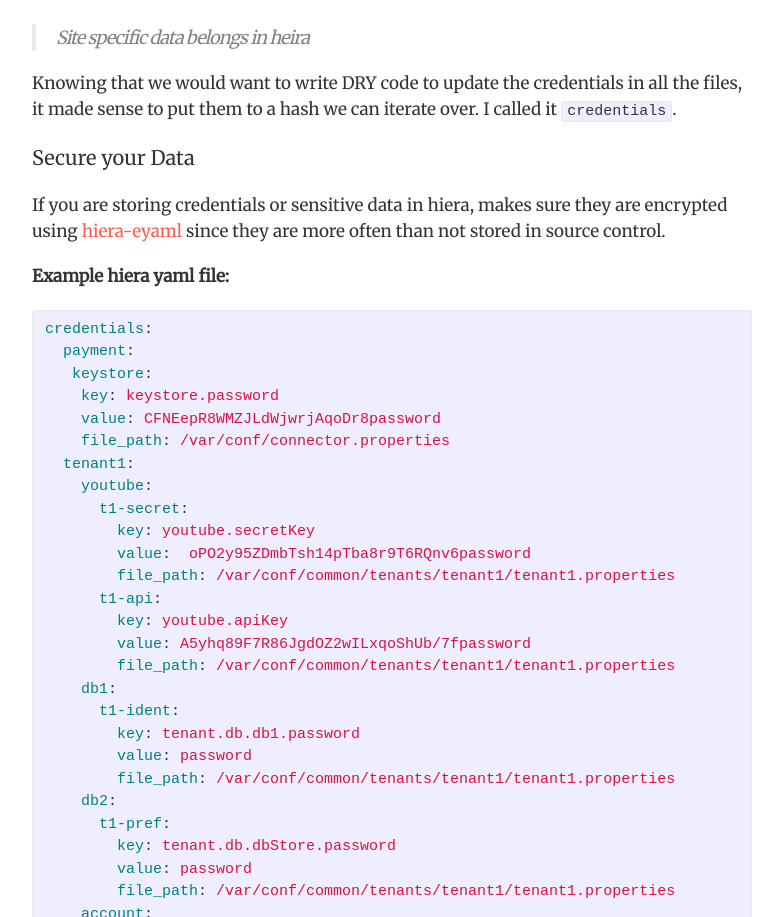
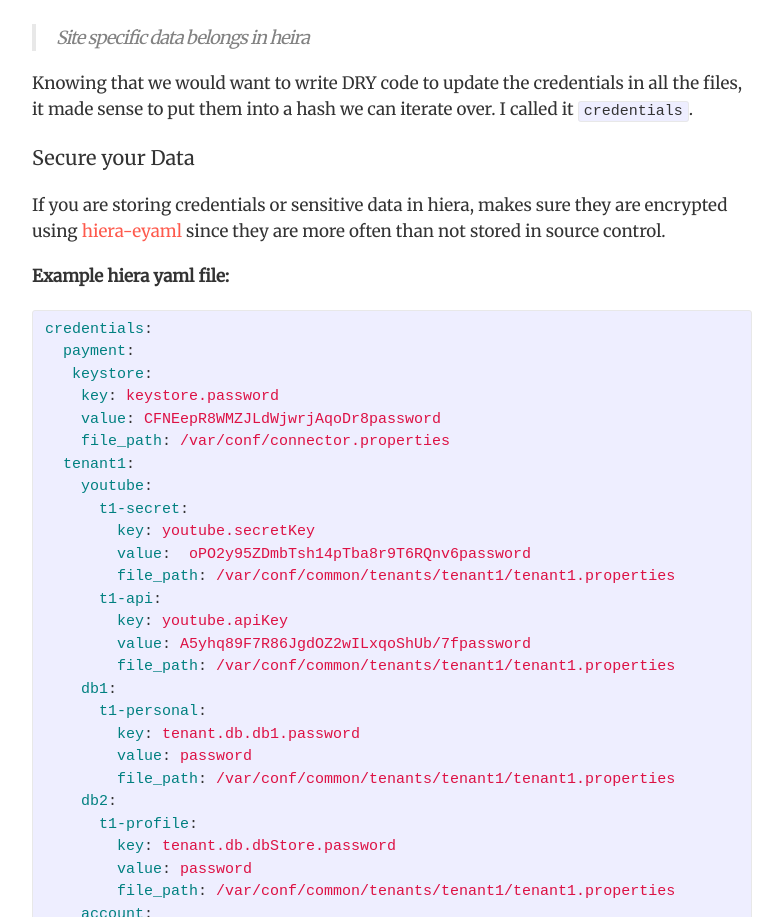
Before and after one commit to haani-niyaz/devops-journal, a Jekyll site: the page built from _posts/2016-08-04-modify-files-with-puppet-using-file_line.markdown, in a window 1280 px wide and 1400 px high, scrolled down 586 px. Shown: the part 188-1105 px from the top of the window, without its empty margins (248-1031 px from the left). Built offline with Jekyll 4.4.1, drawn with Linux system fonts in a browser that asks for light colours; nearby versions of some CDN libraries; some of the changed lines change nothing that is shown; some of the changed text lies outside the part shown.

Commit message:
Fix typo

```diff
--- a/_posts/2016-08-04-modify-files-with-puppet-using-file_line.markdown
+++ b/_posts/2016-08-04-modify-files-with-puppet-using-file_line.markdown
@@ -24,7 +24,7 @@
 > *Site specific data belongs in heira*
 
 Knowing that we would want to write DRY code to update the credentials in all the files,
-it made sense to put them to a hash we can iterate over. I called it `credentials`.
+it made sense to put them into a hash we can iterate over. I called it `credentials`.
 
 
 #### Secure your Data
@@ -52,12 +52,12 @@
         value: A5yhq89F7R86JgdOZ2wILxqoShUb/7fpassword
         file_path: /var/conf/common/tenants/tenant1/tenant1.properties
     db1:
-      t1-ident:
+      t1-personal:
         key: tenant.db.db1.password
         value: password
         file_path: /var/conf/common/tenants/tenant1/tenant1.properties
     db2:
-      t1-pref:
+      t1-profile:
         key: tenant.db.dbStore.password
         value: password
         file_path: /var/conf/common/tenants/tenant1/tenant1.properties
@@ -104,12 +104,12 @@
         value: BHLZjqZqqFuZkwdbKuYMioOdx0UnKfwpassword
         file_path: /var/conf/common/tenants/tenant2/tenant2.properties
     db1:
-      t2-ident:
+      t2-personal:
         key: tenant.db.db1.password
         value: password
         file_path: /var/conf/common/tenants/tenant2/tenant2.properties
     db2:
-      t2-pref:
+      t2-profile:
         key: tenant.db.dbStore.password
         value: password
         file_path: /var/conf/common/tenants/tenant2/tenant2.properties
```
